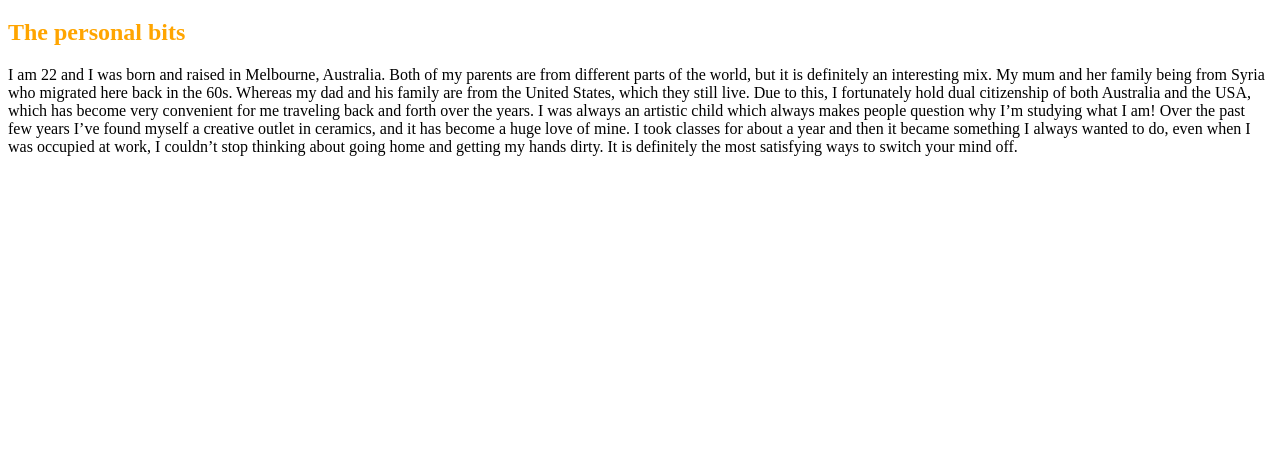
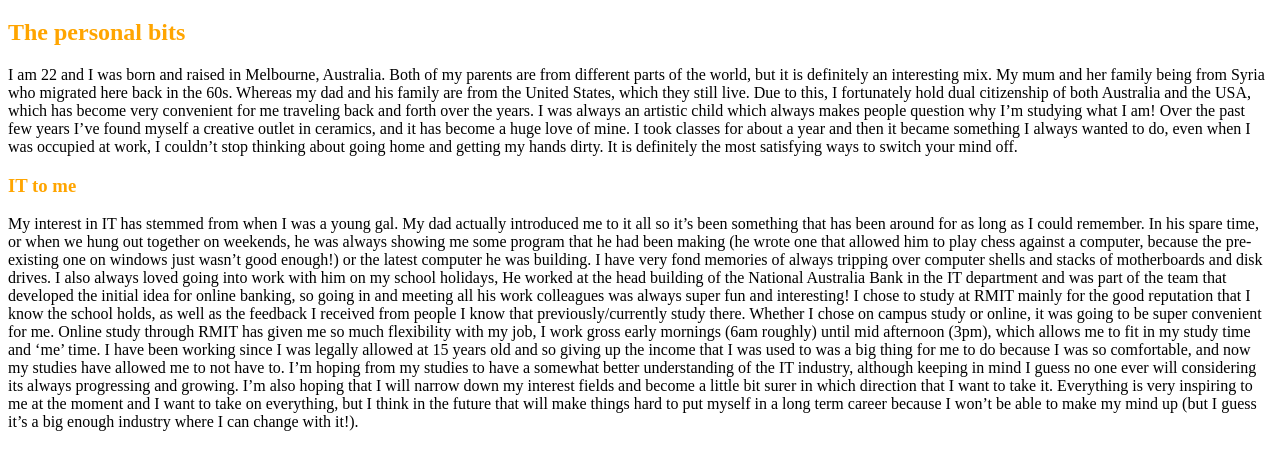
Before and after one commit to justinefrost/frostjustine, a plain HTML site: page index.html in a window 1280 px wide. Shown: the part 61-530 px from the top of the page. Drawn offline with Linux system fonts and the light colour scheme.

Commit message:
Update index.html

```diff
--- a/index.html
+++ b/index.html
@@ -7,12 +7,19 @@
 <h1 style="color:DarkOrange;">My Profile</h1>
 <h2 style="color:Orange;">The personal bits</h2>
 <p> I am 22 and I was born and raised in Melbourne, Australia. Both of my parents are from different parts of the world, but it is definitely an interesting mix.
-   My mum and her family being from Syria who migrated here back in the 60s. Whereas my dad and his family are from the United States, which they still live.
-   Due to this, I fortunately hold dual citizenship of both Australia and the USA, which has become very convenient for me traveling back and forth over the years.
+ My mum and her family being from Syria who migrated here back in the 60s. Whereas my dad and his family are from the United States, which they still live.
+Due to this, I fortunately hold dual citizenship of both Australia and the USA, which has become very convenient for me traveling back and forth over the years.
 I was always an artistic child which always makes people question why I’m studying what I am!
 Over the past few years I’ve found myself a creative outlet in ceramics, and it has become a huge love of mine.
 I took classes for about a year and then it became something I always wanted to do, even when I was occupied at work, I couldn’t stop thinking about going home and getting my hands dirty.
 It is definitely the most satisfying ways to switch your mind off.
 </p>
 
+<h3 style="color:Orange;">IT to me</h3>
+<p>My interest in IT has stemmed from when I was a young gal. My dad actually introduced me to it all so it’s been something that has been around for as long as I could remember. In his spare time, or when we hung out together on weekends, he was always showing me some program that he had been making (he wrote one that allowed him to play chess against a computer, because the pre-existing one on windows just wasn’t good enough!) or the latest computer he was building. I have very fond memories of always tripping over computer shells and stacks of motherboards and disk drives. I also always loved going into work with him on my school holidays, He worked at the head building of the National Australia Bank in the IT department and was part of the team that developed the initial idea for online banking, so going in and meeting all his work colleagues was always super fun and interesting!
+
+I chose to study at RMIT mainly for the good reputation that I know the school holds, as well as the feedback I received from people I know that previously/currently study there. Whether I chose on campus study or online, it was going to be super convenient for me. Online study through RMIT has given me so much flexibility with my job, I work gross early mornings (6am roughly) until mid afternoon (3pm), which allows me to fit in my study time and ‘me’ time. I have been working since I was legally allowed at 15 years old and so giving up the income that I was used to was a big thing for me to do because I was so comfortable, and now my studies have allowed me to not have to.
+
+I’m hoping from my studies to have a somewhat better understanding of the IT industry, although keeping in mind I guess no one ever will considering its always progressing and growing. I’m also hoping that I will narrow down my interest fields and become a little bit surer in which direction that I want to take it. Everything is very inspiring to me at the moment and I want to take on everything, but I think in the future that will make things hard to put myself in a long term career because I won’t be able to make my mind up (but I guess it’s a big enough industry where I can change with it!).
+</p>
 </body>
```
